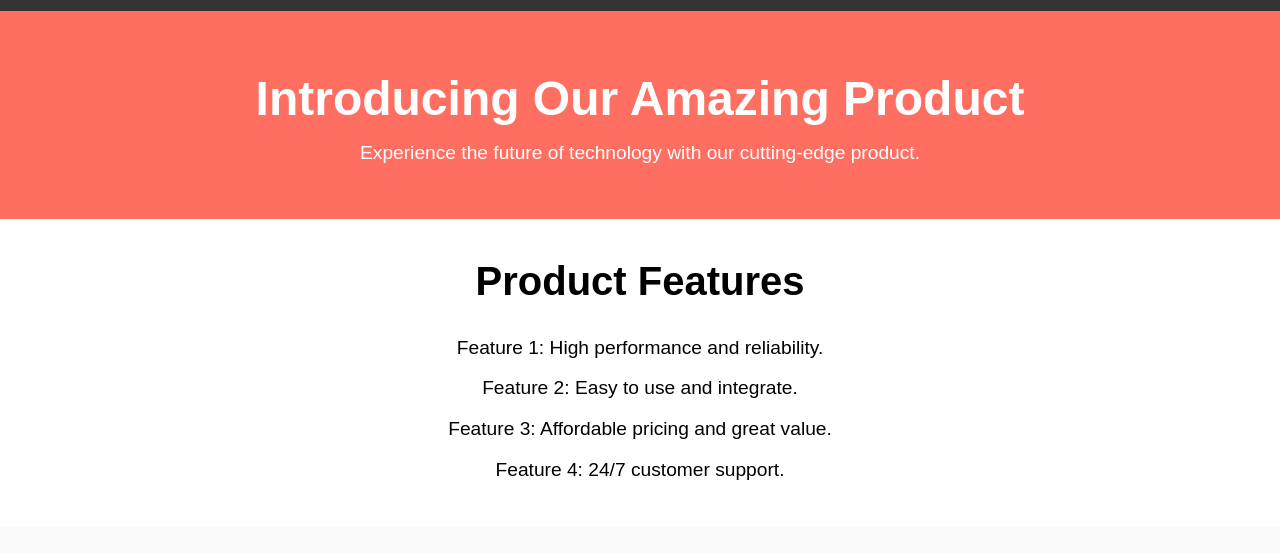
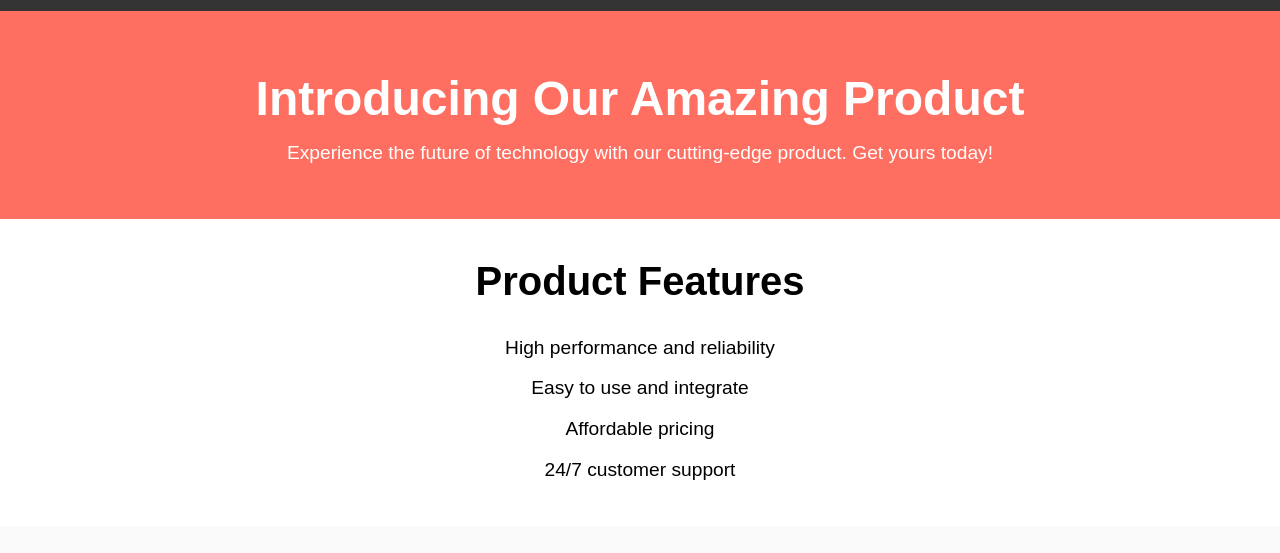
Before and after one commit to DebashisDhali/Technical-Documentation-Page, a plain HTML site: page index.html in a window 1280 px wide. Shown: the part 162-715 px from the top of the page. Drawn offline with Linux system fonts and the light colour scheme.

Commit message:
Update index.html

```diff
--- a/index.html
+++ b/index.html
@@ -21,37 +21,50 @@
     </header>
 
     <main>
+        <!-- Hero Section -->
         <section id="hero">
+            <div class="container">
                 <h1>Introducing Our Amazing Product</h1>
-            <p>Experience the future of technology with our cutting-edge product.</p>
+                <p>Experience the future of technology with our cutting-edge product. Get yours today!</p>
+            </div>
         </section>
 
+        <!-- Features Section -->
         <section id="features">
+            <div class="container">
                 <h2>Product Features</h2>
                 <ul>
-                <li>Feature 1: High performance and reliability.</li>
-                <li>Feature 2: Easy to use and integrate.</li>
-                <li>Feature 3: Affordable pricing and great value.</li>
-                <li>Feature 4: 24/7 customer support.</li>
+                    <li>High performance and reliability</li>
+                    <li>Easy to use and integrate</li>
+                    <li>Affordable pricing</li>
+                    <li>24/7 customer support</li>
                 </ul>
+            </div>
         </section>
 
+        <!-- Video Section -->
         <section id="video">
+            <div class="container">
                 <h2>Watch Our Product in Action</h2>
                 <iframe id="product-video" src="https://www.youtube.com/embed/tgbNymZ7vqY"
                 title="Product Video" frameborder="0" allow="accelerometer; autoplay; encrypted-media; gyroscope; picture-in-picture" allowfullscreen></iframe>
+            </div>
         </section>
 
+        <!-- Sign-Up Form Section -->
         <section id="form">
+            <div class="container">
                 <h2>Sign Up for Updates</h2>
                 <form action="https://www.freecodecamp.com/email-submit" method="POST">
                     <label for="email">Enter your email:</label>
                     <input type="email" id="email" name="email" placeholder="Enter your email" required>
-                <input type="submit" id="submit" value="Submit">
+                    <input type="submit" value="Submit">
                 </form>
+            </div>
         </section>
     </main>
 
+    <!-- Footer Section -->
     <footer>
         <div class="container">
             <p>&copy; 2024 Your Company. All rights reserved.</p>
```
Lines whose indentation alone changed are shown as unchanged.
